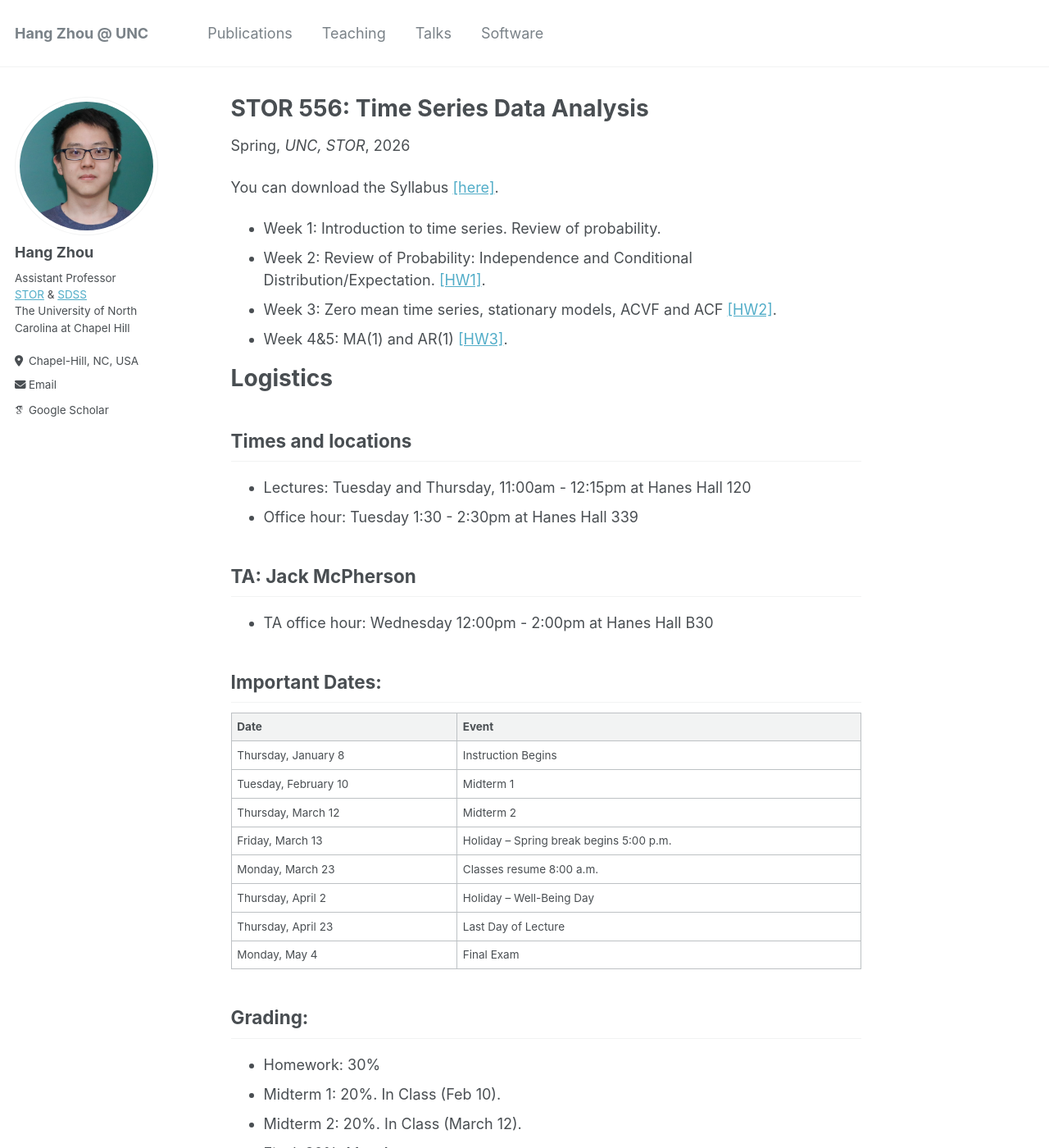
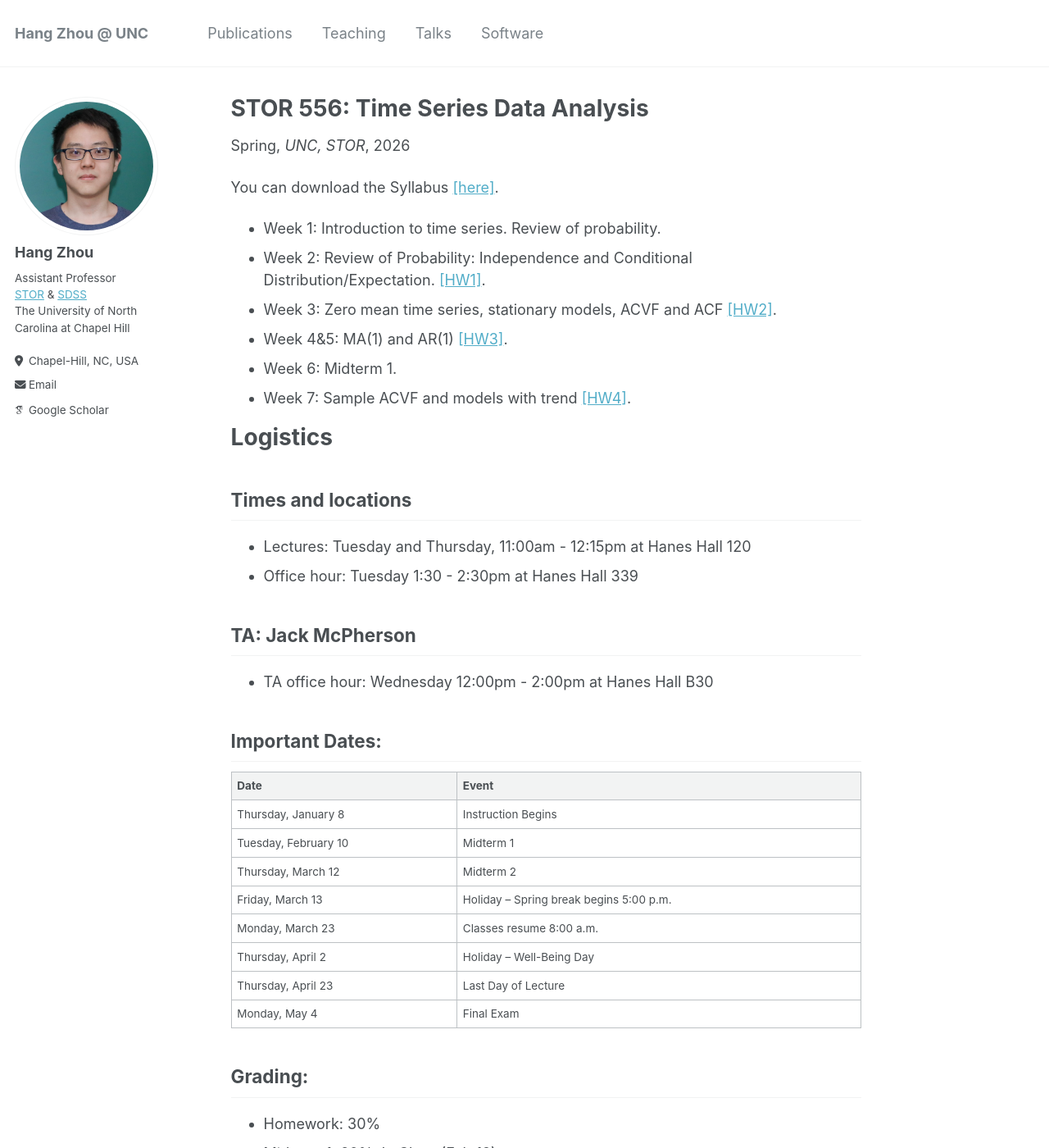
Before and after one commit to hg-zh/hg-zh.github.io, a Jekyll site: the page built from _teaching/2026-spring-STOR556.md, in a window 1280 px wide and 1400 px high. Shown: the whole window at 82% size. Built offline with Jekyll 4.4.1, drawn with Linux system fonts in a browser that asks for light colours; some web fonts are replaced; some of the changed text lies outside the part shown.

Commit message:
Update Midterm 1 date and add Week 7 topic

```diff
--- a/_teaching/2026-spring-STOR556.md
+++ b/_teaching/2026-spring-STOR556.md
@@ -17,6 +17,8 @@ You can download the Syllabus [\[here\]](https://hg-zh.github.io/files/Syllabus_
 - Week 2: Review of Probability: Independence and Conditional Distribution/Expectation. [\[HW1\]](https://hg-zh.github.io/files/HW1_556.pdf).
 - Week 3: Zero mean time series, stationary models, ACVF and ACF [\[HW2\]](https://hg-zh.github.io/files/HW2_556.pdf).
 - Week 4&5: MA(1) and AR(1) [\[HW3\]](https://hg-zh.github.io/files/HW3.pdf).
+- Week 6: Midterm 1.
+- Week 7: Sample ACVF and models with trend [\[HW4\]](https://hg-zh.github.io/files/HW4.pdf).
 
 
 # Logistics
@@ -48,7 +50,7 @@ You can download the Syllabus [\[here\]](https://hg-zh.github.io/files/Syllabus_
 ## Grading:
 
 - Homework: 30%
-- Midterm 1: 20%. In Class (Feb 10).
+- Midterm 1: 20%. In Class (Feb 12).
 - Midterm 2: 20%. In Class (March 12).
 - Final: 30%. May 4
 
```
